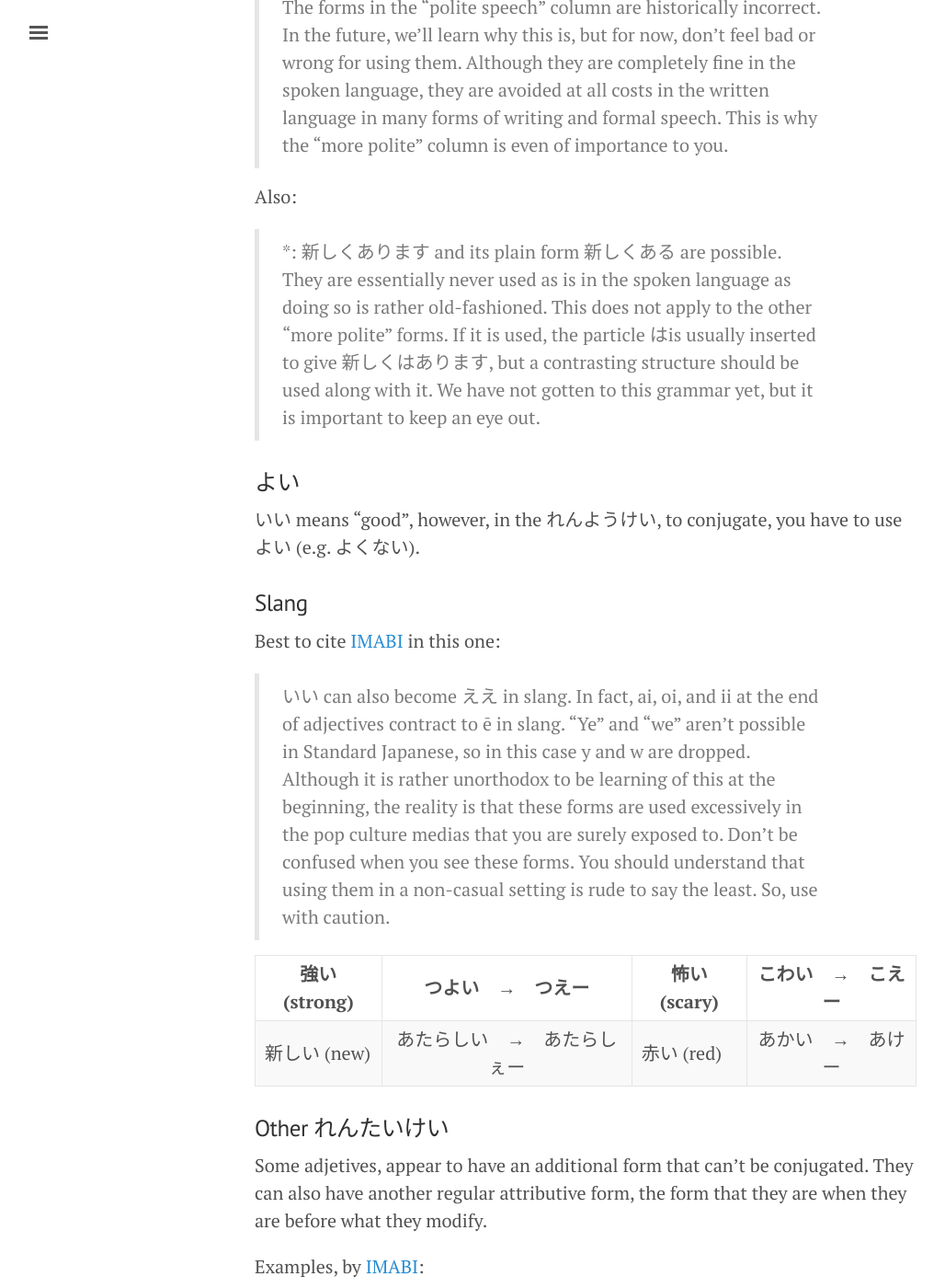
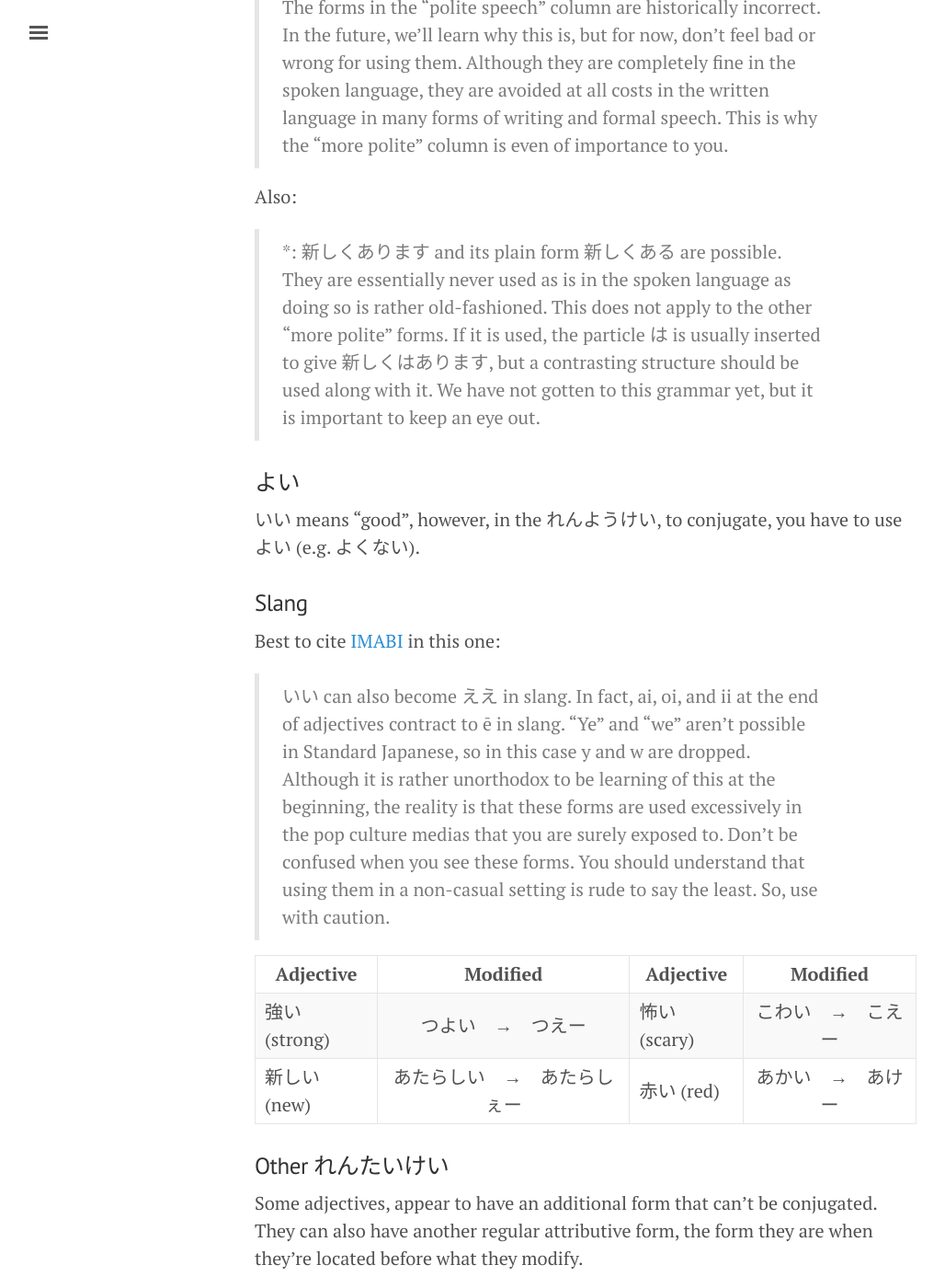
Before and after one commit to JFRN/jfrn.github.io, a Jekyll site: the page built from _posts/2016-03-29-imabi-lesson-review-10.md, in a window 1280 px wide and 1400 px high, scrolled down 1671 px. Shown: the whole window at 92% size, without its empty margins (3-1031 px from the left). Built offline with Jekyll 4.4.1, drawn with Linux system fonts in a browser that asks for light colours; comment, search, counter and statistics services are not loaded; some of the changed text lies outside the part shown.

Commit message:
Correct erros

```diff
--- a/_posts/2016-03-29-imabi-lesson-review-10.md
+++ b/_posts/2016-03-29-imabi-lesson-review-10.md
@@ -14,7 +14,7 @@
 
 ## 形容詞
 
-Adjetives, as I know them, words that describe things, [IMABI] says they can be used as predicates. The term for predicative form is しゅうしけい, and it looks like this:
+Adjectives, as I know them, words that describe things, [IMABI] says they can be used as predicates. The term for predicative form is しゅうしけい, and it looks like this:
 
 1. その花は**美しい**。
 2. あの学校の建物が**新しい**。
@@ -24,7 +24,7 @@
 3. 古い木。
 4. 新しい本。
 
-For the れんようけい this type of adjetive have two forms.
+For the れんようけい this type of adjective have two forms.
 
 | | 形容詞 | れんようけい I | れんようけい II |
 |:---|:---|:---|:---|
@@ -63,7 +63,7 @@
 
 Also:
 
->*: 新しくあります and its plain form 新しくある are possible. They are essentially never used as is in the spoken language as doing so is rather old-fashioned. This does not apply to the other "more polite" forms. If it is used, the particle はis usually inserted to give 新しくはあります, but a contrasting structure should be used along with it. We have not gotten to this grammar yet, but it is important to keep an eye out.
+>*: 新しくあります and its plain form 新しくある are possible. They are essentially never used as is in the spoken language as doing so is rather old-fashioned. This does not apply to the other "more polite" forms. If it is used, the particle は is usually inserted to give 新しくはあります, but a contrasting structure should be used along with it. We have not gotten to this grammar yet, but it is important to keep an eye out.
 
 ### よい
 
@@ -75,12 +75,13 @@
 
 >いい can also become ええ in slang. In fact, ai, oi, and ii at the end of adjectives contract to ē in slang. "Ye" and "we" aren't possible in Standard Japanese, so in this case y and w are dropped. Although it is rather unorthodox to be learning of this at the beginning, the reality is that these forms are used excessively in the pop culture medias that you are surely exposed to. Don't be confused when you see these forms. You should understand that using them in a non-casual setting is rude to say the least. So, use with caution.
 
+| Adjective | Modified | Adjective | Modified|
+|---|:---:|---|:---:|
 | 強い (strong) | つよい　→　つえー |  怖い (scary) |  こわい　→　こえー |
-|---|:---:|---|:---:|
 |  新しい (new) | あたらしい　→　あたらしぇー |  赤い (red) | あかい　→　あけー |
 
 ### Other れんたいけい
-Some adjetives, appear to have an additional form that can't be conjugated. They can also have another regular attributive form, the form that they are when they are before what they modify.
+Some adjectives, appear to have an additional form that can't be conjugated. They can also have another regular attributive form, the form they are when they're located before what they modify.
 
 Examples, by [IMABI]:
 1. 小さい・小さな
@@ -91,7 +92,7 @@
 
 ### ～しの
 
-These are rare instances when a adjetive attributive form ends that way. Instead of しい or な, they are しの, for example (keep in mind that not valid):
+These are rare instances when a adjective attributive form ends that way. Instead of しい or な, they are しの, for example (keep in mind these are not valid):
 
 - 新しの
 - 楽しの
```
Also changed, not shown: other parts of _posts/2016-03-29-imabi-lesson-review-10.md (+3 -4 lines).
